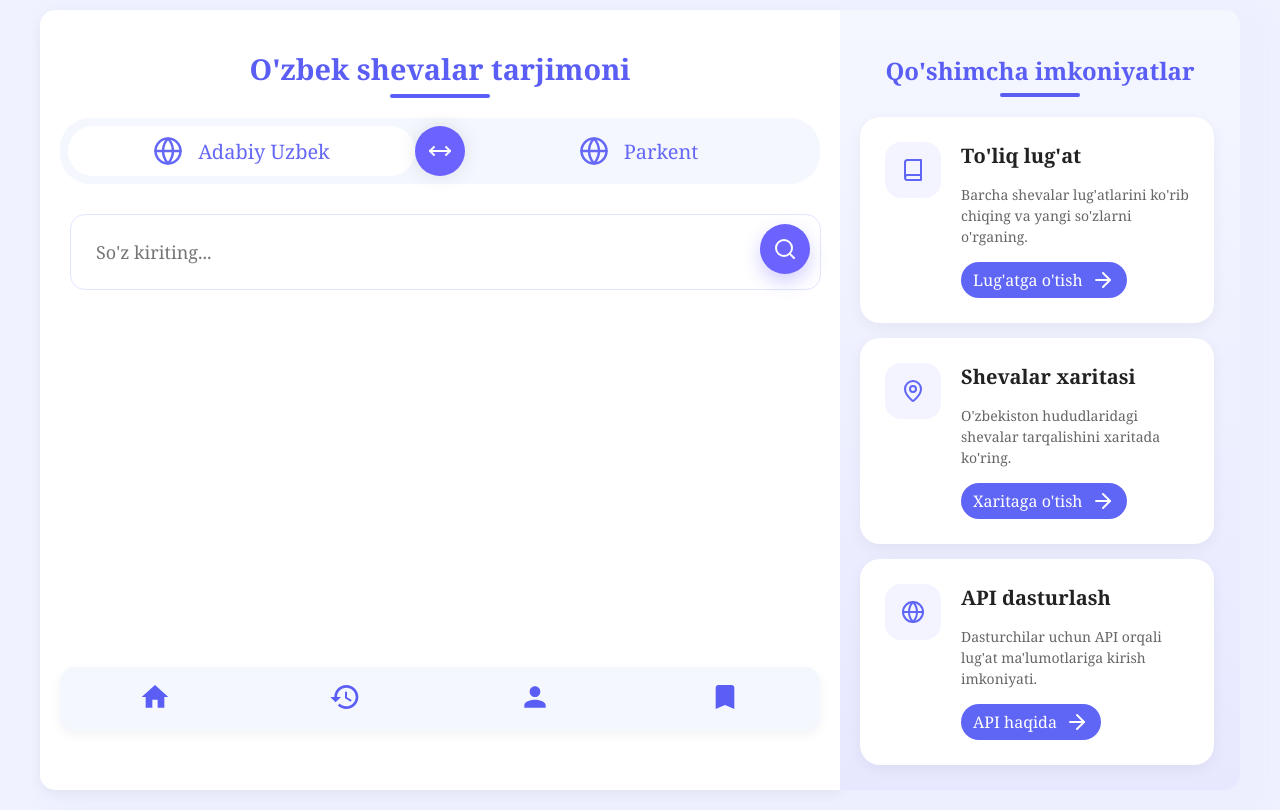
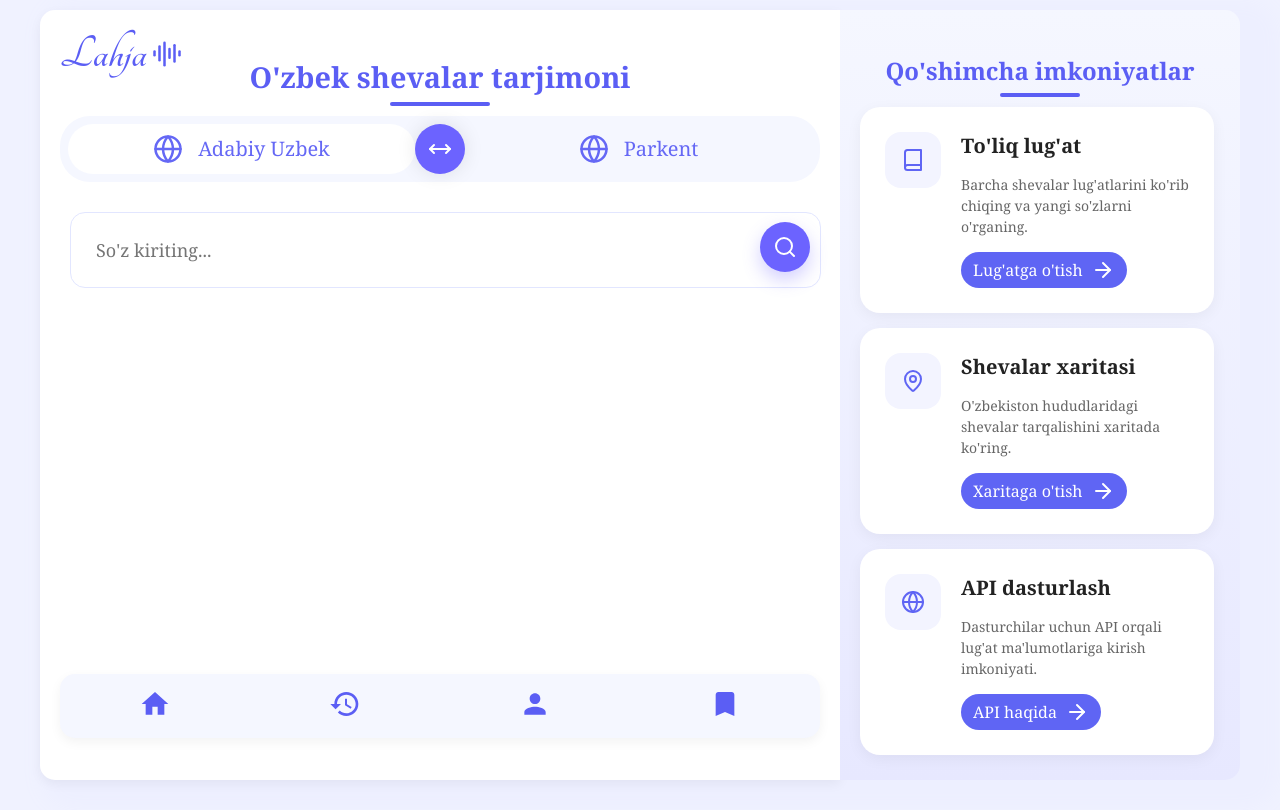
Before and after one commit to Uzbek-Eloquence/Dialect-Translater-UI, a Vue app in the folder dictionary-front/: page / in a window 1280 px wide. Built offline with nearby package versions, Linux system fonts and the light colour scheme.

Commit message:
add logo

```diff
--- a/dictionary-front/public/index.html
+++ b/dictionary-front/public/index.html
@@ -5,6 +5,9 @@
     <meta http-equiv="X-UA-Compatible" content="IE=edge">
     <meta name="viewport" content="width=device-width,initial-scale=1.0">
     <link rel="icon" href="<%= BASE_URL %>favicon.ico">
+    <link rel="preconnect" href="https://fonts.googleapis.com">
+    <link rel="preconnect" href="https://fonts.gstatic.com" crossorigin>
+    <link href="https://fonts.googleapis.com/css2?family=Tangerine:wght@400;700&display=swap" rel="stylesheet">
     <title><%= htmlWebpackPlugin.options.title %></title>
   </head>
   <body>
--- a/dictionary-front/src/App.vue
+++ b/dictionary-front/src/App.vue
@@ -2,6 +2,17 @@
 <template>
   <div class="translator-container">
     <div class="translator-main">
+      <div class="logo-container">
+        <span class="title-label">Lahja</span>
+        <svg xmlns="http://www.w3.org/2000/svg" width="30" height="30" viewBox="0 0 24 24" fill="none" stroke="#5b5ef4" stroke-width="2" stroke-linecap="round" stroke-linejoin="round" class="audio-icon">
+          <path d="M2 10v3"/>
+          <path d="M6 6v11"/>
+          <path d="M10 3v18"/>
+          <path d="M14 8v7"/>
+          <path d="M18 5v13"/>
+          <path d="M22 10v3"/>
+        </svg>
+      </div>
       <div class="translator-header">
         <h1>O'zbek shevalar tarjimoni</h1>
       </div>
--- a/dictionary-front/src/assets/style.css
+++ b/dictionary-front/src/assets/style.css
@@ -12,6 +12,20 @@ body {
   padding: 0;
   height: 100vh;
   overflow-y: hidden;
+}
+.logo-container {
+  display: flex;
+  align-items: center;
+  gap: 5px;
+  margin: 15px auto -40px auto;
+}
+
+.title-label {
+  font-family:"Tangerine", cursive;
+  font-weight: 700;
+  font-style: normal;
+  font-size: 48px;
+  color: #5b5ef4;
 }
 
 .translator-container {
@@ -29,7 +43,7 @@ body {
 .translator-main {
   background-color: white;
   border-radius: var(--border-radius) 0 0 var(--border-radius);
-  padding: 20px;
+  padding: 5px 20px 10px 20px;
   box-shadow: var(--card-shadow);
 }
 
@@ -38,7 +52,7 @@ body {
   color: var(--primary-color);
   font-size: 1.8rem;
   font-family: Georgia, 'Times New Roman', Times, serif;
-  margin-bottom: 30px;
+  padding-top: -40px;
   position: relative;
 }
 
@@ -59,7 +73,7 @@ body {
   color: var(--primary-color);
   font-size: 1.5rem;
   font-family: Georgia, 'Times New Roman', Times, serif;
-  margin-bottom: 30px;
+  margin-bottom: 20px;
   position: relative;
 }
 
--- a/dictionary-front/src/main.js
+++ b/dictionary-front/src/main.js
@@ -1,6 +1,7 @@
 import { createApp } from 'vue'
 import { createPinia } from 'pinia'
 import App from './App.vue'
+
 
 import './assets/style.css'
 
```
Also changed, not shown: dictionary-front/src/assets/Tangerine-Bold.ttf (added), dictionary-front/src/assets/Tangerine-Regular.ttf (added).
